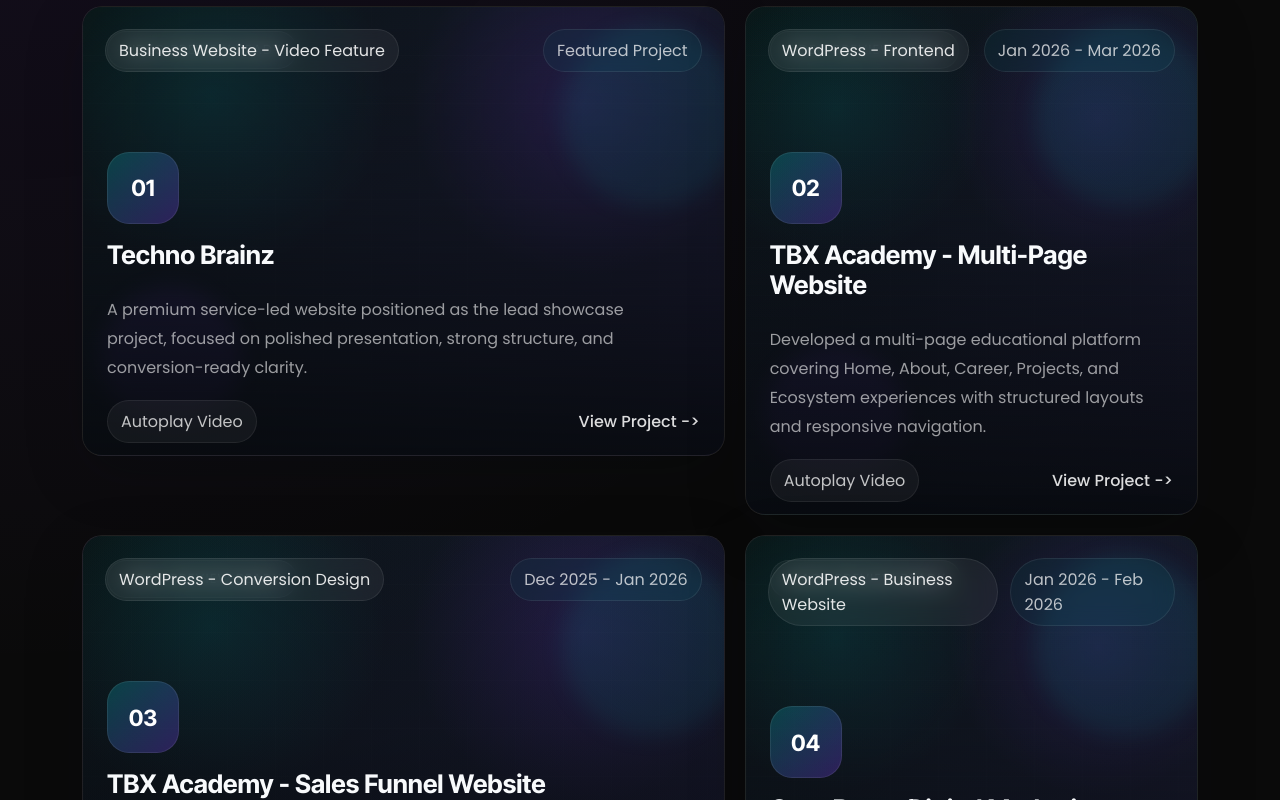
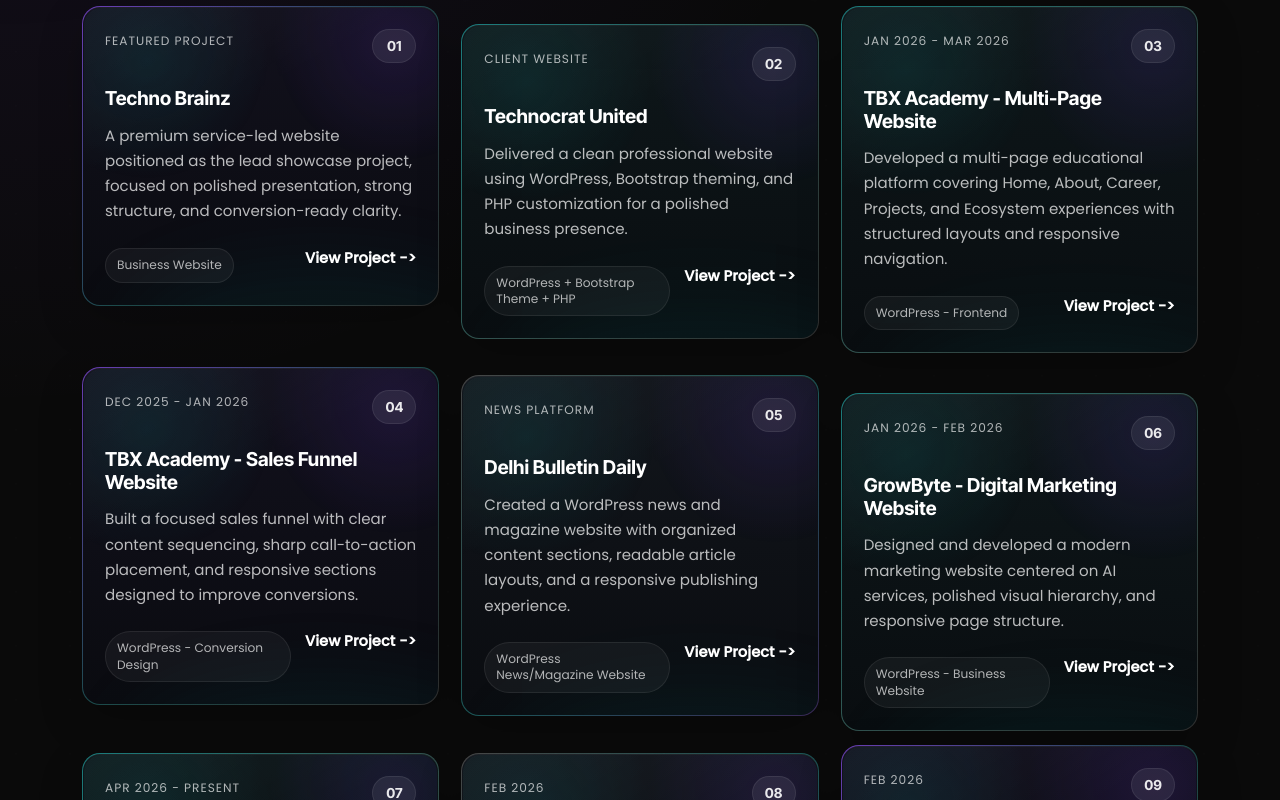
Before and after one commit to iShubham1111/shubham1111x, a React (Vite) app: page / in a window 1280 px wide. Shown: the part 4920-5720 px from the top of the page. Built offline with nearby package versions, Linux system fonts and the light colour scheme.

Commit message:
fix projects section and add new projects

```diff
--- a/src/App.jsx
+++ b/src/App.jsx
@@ -24,14 +24,19 @@
     name: "Techno Brainz",
     url: "https://technobrainz.in/",
     period: "Featured Project",
-    type: "Business Website - Video Feature",
+    type: "Business Website",
     summary:
       "A premium service-led website positioned as the lead showcase project, focused on polished presentation, strong structure, and conversion-ready clarity.",
-    mediaType: "video",
-    mediaSrc: "",
-    featured: true,
     tone: "purple",
-    size: "span-7",
+  },
+  {
+    name: "Technocrat United",
+    url: "https://technocratunited.com/",
+    period: "Client Website",
+    type: "WordPress + Bootstrap Theme + PHP",
+    summary:
+      "Delivered a clean professional website using WordPress, Bootstrap theming, and PHP customization for a polished business presence.",
+    tone: "teal",
   },
   {
     name: "TBX Academy - Multi-Page Website",
@@ -40,10 +45,7 @@
     type: "WordPress - Frontend",
     summary:
       "Developed a multi-page educational platform covering Home, About, Career, Projects, and Ecosystem experiences with structured layouts and responsive navigation.",
-    mediaType: "video",
-    mediaSrc: "",
     tone: "teal",
-    size: "span-5",
   },
   {
     name: "TBX Academy - Sales Funnel Website",
@@ -52,10 +54,16 @@
     type: "WordPress - Conversion Design",
     summary:
       "Built a focused sales funnel with clear content sequencing, sharp call-to-action placement, and responsive sections designed to improve conversions.",
-    mediaType: "video",
-    mediaSrc: "",
     tone: "purple",
-    size: "span-7",
+  },
+  {
+    name: "Delhi Bulletin Daily",
+    url: "https://delhibulletindaily.com/",
+    period: "News Platform",
+    type: "WordPress News/Magazine Website",
+    summary:
+      "Created a WordPress news and magazine website with organized content sections, readable article layouts, and a responsive publishing experience.",
+    tone: "neutral",
   },
   {
     name: "GrowByte - Digital Marketing Website",
@@ -64,10 +72,16 @@
     type: "WordPress - Business Website",
     summary:
       "Designed and developed a modern marketing website centered on AI services, polished visual hierarchy, and responsive page structure.",
-    mediaType: "image",
-    mediaSrc: "",
     tone: "teal",
-    size: "span-5",
+  },
+  {
+    name: "Faizanwer - Professional Portfolio Website",
+    url: "https://faizanwer.com/",
+    period: "Apr 2026 - Present",
+    type: "Portfolio - In Progress",
+    summary:
+      "Developing a conversion-oriented personal brand website tailored for AI education, professional positioning, and digital transformation storytelling.",
+    tone: "teal",
   },
   {
     name: "MeriDelhi - Content/Article Website",
@@ -77,7 +91,6 @@
     summary:
       "Created a content-first website with a cleaner reading experience, stronger information structure, and improved readability across devices.",
     tone: "neutral",
-    size: "span-4",
   },
   {
     name: "Hasan Associate - Law Firm Website",
@@ -87,19 +100,6 @@
     summary:
       "Built a trust-focused law firm website with concise messaging, refined sections, and a clearer path to important service information.",
     tone: "purple",
-    size: "span-4",
-  },
-  {
-    name: "Faizanwer - Professional Portfolio Website",
-    url: "https://faizanwer.com/",
-    period: "Apr 2026 - Present",
-    type: "Portfolio - In Progress",
-    summary:
-      "Developing a conversion-oriented personal brand website tailored for AI education, professional positioning, and digital transformation storytelling.",
-    mediaType: "image",
-    mediaSrc: "",
-    tone: "teal",
-    size: "span-4",
   },
   {
     name: "My First Portfolio Website",
@@ -109,7 +109,6 @@
     summary:
       "Designed and launched an earlier portfolio website to present my frontend skills, design direction, and project selection.",
     tone: "neutral",
-    size: "span-6",
   },
   {
     name: "SK Movie - React Movie Website",
@@ -119,7 +118,6 @@
     summary:
       "Built a movie browsing experience in React and Vite with API-driven content, dynamic layouts, and responsive browsing flows.",
     tone: "purple",
-    size: "span-6",
   },
   {
     name: "ShubhamCart11 - E-commerce Website",
@@ -128,10 +126,7 @@
     type: "HTML - CSS - JavaScript",
     summary:
       "Created a foundational e-commerce project focused on product layouts, interactive shopping flows, and core frontend implementation.",
-    mediaType: "profile.png",
-    mediaSrc: "",
     tone: "teal",
-    size: "span-5",
   },
   {
     name: "PlantZone - Frontend Project",
@@ -140,10 +135,7 @@
     type: "Frontend - Beginner Project",
     summary:
       "An early frontend build focused on layout fundamentals, visual styling, and practical hands-on implementation of core web skills.",
-    mediaType: "image",
-    mediaSrc: "",
     tone: "purple",
-    size: "span-7",
   },
 ];
 
--- a/src/components/Projects/Projects.css
+++ b/src/components/Projects/Projects.css
@@ -1,331 +1,291 @@
 .projects-section {
+  position: relative;
   overflow: hidden;
+  isolation: isolate;
 }
 
-.projects-mosaic {
+.projects-section .container {
+  position: relative;
+  z-index: 1;
+}
+
+.projects-grid-pattern {
+  position: absolute;
+  inset: 0;
+  z-index: 0;
+  pointer-events: none;
+  background-image:
+    linear-gradient(rgba(255, 255, 255, 0.045) 1px, transparent 1px),
+    linear-gradient(90deg, rgba(255, 255, 255, 0.035) 1px, transparent 1px);
+  background-size: 54px 54px;
+  mask-image: linear-gradient(180deg, transparent 0%, #000 18%, #000 82%, transparent 100%);
+  opacity: 0.34;
+  animation: projectGridDrift 24s linear infinite;
+}
+
+.projects-grid {
   display: grid;
-  grid-template-columns: repeat(12, minmax(0, 1fr));
-  gap: 20px;
+  grid-template-columns: repeat(3, minmax(0, 1fr));
+  gap: 22px;
+  align-items: start;
 }
 
 .project-card {
-  perspective: 1200px;
+  min-width: 0;
 }
 
-.project-card.span-4 {
-  grid-column: span 4;
+.project-card:nth-child(4n + 2) {
+  margin-top: 18px;
 }
 
-.project-card.span-5 {
-  grid-column: span 5;
-}
-
-.project-card.span-6 {
-  grid-column: span 6;
-}
-
-.project-card.span-7 {
-  grid-column: span 7;
+.project-card:nth-child(5n + 4) {
+  margin-top: -8px;
 }
 
 .project-card-link {
   position: relative;
-  display: block;
-  min-height: 340px;
+  display: flex;
+  min-height: 284px;
+  flex-direction: column;
+  gap: 24px;
   overflow: hidden;
-  border-radius: 20px;
+  padding: 22px;
+  color: #ffffff;
+  text-decoration: none;
+  border: 1px solid rgba(255, 255, 255, 0.08);
+  border-radius: 18px;
   background:
-    linear-gradient(180deg, rgba(12, 14, 18, 0.92), rgba(10, 10, 10, 0.98)),
-    #0a0a0a;
+    linear-gradient(#11151d, #0b0d12) padding-box,
+    linear-gradient(135deg, rgba(6, 148, 148, 0.7), rgba(124, 58, 237, 0.55), rgba(255, 255, 255, 0.08)) border-box;
+  box-shadow:
+    0 16px 46px rgba(0, 0, 0, 0.2),
+    inset 0 1px 0 rgba(255, 255, 255, 0.06);
   transition:
-    transform 0.45s ease,
-    box-shadow 0.45s ease,
-    border-color 0.45s ease;
-  transform-style: preserve-3d;
+    transform 0.35s ease,
+    border-color 0.35s ease,
+    box-shadow 0.35s ease;
 }
 
-.project-card.is-featured .project-card-link {
-  min-height: 420px;
+.project-card:nth-child(3n + 1) .project-card-link {
+  min-height: 300px;
 }
 
-.project-card:hover .project-card-link {
-  transform: translateY(-8px) rotateX(2.5deg) rotateY(-2.5deg);
-  box-shadow:
-    0 24px 60px rgba(2, 8, 16, 0.28),
-    0 0 32px rgba(6, 148, 148, 0.08);
-  border-color: rgba(125, 246, 239, 0.14);
+.project-card:nth-child(3n + 2) .project-card-link {
+  min-height: 266px;
+}
+
+.project-card:nth-child(3n + 3) .project-card-link {
+  min-height: 286px;
 }
 
 .project-card-link::before {
   content: "";
   position: absolute;
-  inset: auto auto 0 0;
-  width: 100%;
-  height: 3px;
-  background: linear-gradient(90deg, #069494 0%, #7c3aed 100%);
+  inset: 0 auto 0 0;
+  width: 3px;
+  background: linear-gradient(180deg, rgba(125, 246, 239, 0), rgba(125, 246, 239, 0.95), rgba(124, 58, 237, 0));
   opacity: 0;
   transition: opacity 0.35s ease;
-  z-index: 3;
+}
+
+.project-card-link::after {
+  content: "";
+  position: absolute;
+  inset: 1px;
+  border-radius: 17px;
+  background:
+    radial-gradient(circle at 18% 18%, rgba(6, 148, 148, 0.16), transparent 32%),
+    radial-gradient(circle at 88% 12%, rgba(124, 58, 237, 0.16), transparent 30%),
+    linear-gradient(150deg, rgba(255, 255, 255, 0.045), transparent 38%);
+  opacity: 0.76;
+  pointer-events: none;
+}
+
+.project-card-link > * {
+  position: relative;
+  z-index: 1;
+}
+
+.project-card-glow {
+  position: absolute;
+  inset: auto -22% -38% 12%;
+  z-index: 0;
+  height: 150px;
+  border-radius: 50%;
+  background: rgba(6, 148, 148, 0.16);
+  filter: blur(42px);
+  opacity: 0.6;
+  transition:
+    opacity 0.35s ease,
+    transform 0.35s ease;
+}
+
+.project-card:hover .project-card-link {
+  transform: translateY(-7px);
+  border-color: rgba(125, 246, 239, 0.42);
+  box-shadow:
+    0 22px 54px rgba(0, 0, 0, 0.32),
+    0 0 32px rgba(6, 148, 148, 0.12),
+    inset 0 1px 0 rgba(255, 255, 255, 0.1);
 }
 
 .project-card:hover .project-card-link::before {
   opacity: 1;
 }
 
-.project-media-wrap {
-  position: relative;
-  height: 100%;
-  min-height: inherit;
+.project-card:hover .project-card-glow {
+  opacity: 0.95;
+  transform: translate3d(0, -12px, 0) scale(1.08);
 }
 
-.project-media-element,
-.project-media-fallback {
-  position: absolute;
-  inset: 0;
-  width: 100%;
-  height: 100%;
-}
-
-.project-media-element {
-  object-fit: cover;
-  transition: transform 0.7s ease;
-}
-
-.project-card:hover .project-media-element,
-.project-card:hover .project-media-fallback {
-  transform: scale(1.04);
-}
-
-.project-media-fallback {
-  overflow: hidden;
-  background:
-    radial-gradient(circle at 20% 20%, rgba(6, 148, 148, 0.22), transparent 28%),
-    radial-gradient(circle at 78% 22%, rgba(124, 58, 237, 0.22), transparent 28%),
-    linear-gradient(135deg, rgba(10, 10, 10, 0.82), rgba(19, 25, 35, 0.96));
-  transition: transform 0.7s ease;
-}
-
-.project-media-fallback span {
-  position: absolute;
-  top: 24px;
-  left: 24px;
-  z-index: 1;
-  padding: 8px 14px;
-  border-radius: 999px;
-  color: rgba(255, 255, 255, 0.86);
-  font-size: 0.82rem;
-  letter-spacing: 0.08em;
-  text-transform: uppercase;
-  background: rgba(255, 255, 255, 0.05);
-  border: 1px solid rgba(255, 255, 255, 0.08);
-}
-
-.project-fallback-grid {
-  position: absolute;
-  inset: 0;
-  background-image:
-    linear-gradient(rgba(255, 255, 255, 0.045) 1px, transparent 1px),
-    linear-gradient(90deg, rgba(255, 255, 255, 0.035) 1px, transparent 1px);
-  background-size: 48px 48px;
-  opacity: 0.28;
-}
-
-.project-fallback-orb {
-  position: absolute;
-  border-radius: 50%;
-  filter: blur(10px);
-}
-
-.project-fallback-orb.orb-one {
-  width: 180px;
-  height: 180px;
-  right: -18px;
-  top: 20px;
-  background: rgba(6, 148, 148, 0.18);
-}
-
-.project-fallback-orb.orb-two {
-  width: 140px;
-  height: 140px;
-  left: 18px;
-  bottom: 28px;
-  background: rgba(124, 58, 237, 0.16);
-}
-
-.project-gradient-overlay {
-  position: absolute;
-  inset: 0;
-  background:
-    linear-gradient(180deg, rgba(7, 10, 14, 0.16) 0%, rgba(7, 10, 14, 0.38) 42%, rgba(7, 10, 14, 0.92) 100%),
-    linear-gradient(135deg, rgba(6, 148, 148, 0.08), rgba(124, 58, 237, 0.12));
-  z-index: 1;
-}
-
-.project-topbar,
-.project-body {
-  position: relative;
-  z-index: 2;
-}
-
-.project-topbar {
+.project-card-head,
+.project-footer {
   display: flex;
   align-items: flex-start;
   justify-content: space-between;
-  gap: 12px;
-  padding: 22px 22px 0;
+  gap: 14px;
 }
 
-.project-tag,
-.project-period,
-.project-media-chip {
+.project-meta,
+.project-tag {
   display: inline-flex;
+  max-width: 72%;
   align-items: center;
-  padding: 8px 13px;
-  border-radius: 999px;
-  backdrop-filter: blur(10px);
-  border: 1px solid rgba(255, 255, 255, 0.08);
+  color: rgba(255, 255, 255, 0.68);
+  font-size: 0.76rem;
+  line-height: 1.35;
 }
 
-.project-tag,
-.project-media-chip {
-  background: rgba(255, 255, 255, 0.06);
-  color: rgba(255, 255, 255, 0.88);
-}
-
-.project-period {
-  color: rgba(255, 255, 255, 0.72);
-  background: rgba(6, 148, 148, 0.08);
+.project-meta {
+  padding-top: 4px;
+  text-transform: uppercase;
+  letter-spacing: 0.08em;
 }
 
 .project-index {
-  width: 72px;
-  height: 72px;
   display: inline-flex;
+  width: 44px;
+  height: 34px;
+  flex: 0 0 auto;
   align-items: center;
   justify-content: center;
-  border-radius: 22px;
+  border-radius: 999px;
+  color: rgba(255, 255, 255, 0.9);
   font-family: "Inter Tight", sans-serif;
-  font-size: 1.4rem;
+  font-size: 0.86rem;
   font-weight: 700;
-  color: #ffffff;
-  background: linear-gradient(135deg, rgba(6, 148, 148, 0.34), rgba(124, 58, 237, 0.3));
+  background: rgba(255, 255, 255, 0.07);
   box-shadow: inset 0 0 0 1px rgba(255, 255, 255, 0.08);
 }
 
-.project-body {
+.project-card-body {
   display: flex;
+  flex: 1;
   flex-direction: column;
-  justify-content: flex-end;
-  gap: 16px;
-  min-height: 100%;
-  padding: 80px 24px 24px;
+  gap: 13px;
 }
 
-.project-body h3 {
+.project-card-body h3 {
   margin: 0;
   font-family: "Inter Tight", sans-serif;
-  font-size: clamp(1.4rem, 2vw, 2rem);
+  font-size: clamp(1.18rem, 1.5vw, 1.45rem);
   line-height: 1.18;
+  letter-spacing: 0;
 }
 
-.project-body p {
-  max-width: 560px;
+.project-card-body p {
   margin: 0;
   color: rgba(255, 255, 255, 0.72);
-  line-height: 1.8;
-  transform: translateY(10px);
-  opacity: 0.82;
-  transition:
-    transform 0.4s ease,
-    opacity 0.4s ease;
+  font-size: 0.94rem;
+  line-height: 1.68;
 }
 
-.project-footer {
-  display: flex;
-  align-items: center;
-  justify-content: space-between;
-  gap: 16px;
-  transform: translateY(12px);
-  opacity: 0.86;
-  transition:
-    transform 0.4s ease,
-    opacity 0.4s ease;
+.project-tag {
+  padding: 8px 11px;
+  border: 1px solid rgba(255, 255, 255, 0.08);
+  border-radius: 999px;
+  background: rgba(255, 255, 255, 0.045);
 }
 
 .project-cta {
+  flex: 0 0 auto;
   color: #ffffff;
-  font-weight: 500;
+  font-size: 0.92rem;
+  font-weight: 600;
+  transition:
+    color 0.35s ease,
+    transform 0.35s ease;
 }
 
 .project-cta::after {
   content: " ->";
 }
 
-.project-card:hover .project-body p,
-.project-card:hover .project-footer {
-  transform: translateY(0);
-  opacity: 1;
+.project-card:hover .project-cta {
+  color: #7df6ef;
+  transform: translateX(3px);
 }
 
 .tone-teal .project-card-link {
   background:
-    linear-gradient(180deg, rgba(8, 18, 20, 0.92), rgba(10, 10, 10, 0.98)),
-    #0a0a0a;
+    linear-gradient(#0e171a, #090d10) padding-box,
+    linear-gradient(135deg, rgba(6, 148, 148, 0.75), rgba(90, 220, 205, 0.28), rgba(255, 255, 255, 0.08)) border-box;
 }
 
 .tone-purple .project-card-link {
   background:
-    linear-gradient(180deg, rgba(13, 12, 22, 0.92), rgba(10, 10, 10, 0.98)),
-    #0a0a0a;
+    linear-gradient(#12111d, #0a0b10) padding-box,
+    linear-gradient(135deg, rgba(124, 58, 237, 0.72), rgba(6, 148, 148, 0.36), rgba(255, 255, 255, 0.08)) border-box;
+}
+
+.tone-neutral .project-card-link {
+  background:
+    linear-gradient(#12161c, #0a0c10) padding-box,
+    linear-gradient(135deg, rgba(255, 255, 255, 0.18), rgba(6, 148, 148, 0.46), rgba(124, 58, 237, 0.28)) border-box;
+}
+
+@keyframes projectGridDrift {
+  from {
+    background-position: 0 0;
+    transform: translateY(0);
+  }
+
+  to {
+    background-position: 54px 54px;
+    transform: translateY(-28px);
+  }
 }
 
 @media (max-width: 992px) {
-  .projects-mosaic {
+  .projects-grid {
     grid-template-columns: repeat(2, minmax(0, 1fr));
+    gap: 20px;
   }
 
-  .project-card.span-4,
-  .project-card.span-5,
-  .project-card.span-6,
-  .project-card.span-7 {
-    grid-column: span 1;
+  .project-card:nth-child(n) {
+    margin-top: 0;
   }
 
-  .project-card.is-featured {
-    grid-column: 1 / -1;
-  }
-
-  .project-card-link,
-  .project-card.is-featured .project-card-link {
-    min-height: 340px;
+  .project-card:nth-child(2n + 2) {
+    margin-top: 18px;
   }
 }
 
 @media (max-width: 768px) {
-  .projects-mosaic {
+  .projects-grid {
     grid-template-columns: 1fr;
   }
 
-  .project-card.span-4,
-  .project-card.span-5,
-  .project-card.span-6,
-  .project-card.span-7,
-  .project-card.is-featured {
-    grid-column: auto;
+  .project-card:nth-child(n) {
+    margin-top: 0;
   }
 
   .project-card-link,
-  .project-card.is-featured .project-card-link {
-    min-height: 320px;
-  }
-
-  .project-topbar {
-    flex-direction: column;
-    align-items: flex-start;
-  }
-
-  .project-body {
-    padding: 60px 20px 20px;
+  .project-card:nth-child(3n + 1) .project-card-link,
+  .project-card:nth-child(3n + 2) .project-card-link,
+  .project-card:nth-child(3n + 3) .project-card-link {
+    min-height: 250px;
+    padding: 20px;
   }
 
   .project-footer {
@@ -333,10 +293,8 @@
     align-items: flex-start;
   }
 
-  .project-index {
-    width: 60px;
-    height: 60px;
-    border-radius: 18px;
-    font-size: 1.2rem;
+  .project-meta,
+  .project-tag {
+    max-width: 100%;
   }
 }
--- a/src/components/Projects/Projects.jsx
+++ b/src/components/Projects/Projects.jsx
@@ -1,45 +1,9 @@
 import "./Projects.css";
-
-function ProjectMedia({ project }) {
-  if (project.mediaSrc && project.mediaType === "video") {
-    return (
-      <video
-        autoPlay
-        className="project-media-element"
-        loop
-        muted
-        playsInline
-        preload="metadata"
-      >
-        <source src={project.mediaSrc} />
-      </video>
-    );
-  }
-
-  if (project.mediaSrc && project.mediaType === "image") {
-    return (
-      <img
-        alt={project.name}
-        className="project-media-element"
-        loading="lazy"
-        src={project.mediaSrc}
-      />
-    );
-  }
-
-  return (
-    <div className={`project-media-fallback ${project.mediaType || "default"}`}>
-      <span>{project.mediaType === "video" ? "Video Preview Ready" : "Image Preview Ready"}</span>
-      <div className="project-fallback-orb orb-one"></div>
-      <div className="project-fallback-orb orb-two"></div>
-      <div className="project-fallback-grid"></div>
-    </div>
-  );
-}
 
 function Projects({ items }) {
   return (
     <section className="section-shell section-dark projects-section" id="projects" data-nav-theme="dark">
+      <div className="projects-grid-pattern" aria-hidden="true"></div>
       <div className="container">
         <div className="section-heading reveal" data-reveal>
           <span className="eyebrow">Projects</span>
@@ -52,44 +16,32 @@
           </p>
         </div>
 
-        <div className="projects-mosaic">
+        <div className="projects-grid">
           {items.map((project, index) => (
             <article
-              className={`project-card ${project.size} ${project.featured ? "is-featured" : ""} tone-${project.tone || "neutral"} reveal`}
+              className={`project-card tone-${project.tone || "neutral"} reveal`}
               data-reveal
               key={`${project.name}-${project.period}`}
               style={{ transitionDelay: `${index * 0.06}s` }}
             >
               <a
-                className="project-card-link panel"
+                className="project-card-link"
                 href={project.url}
                 rel="noreferrer"
                 target="_blank"
               >
-                <div className="project-media-wrap">
-                  <ProjectMedia project={project} />
-                  <div className="project-gradient-overlay"></div>
-
-                  <div className="project-topbar">
-                    <span className="project-tag">{project.type}</span>
-                    <span className="project-period">{project.period}</span>
-                  </div>
-
-                  <div className="project-body">
-                    <span className="project-index">{String(index + 1).padStart(2, "0")}</span>
-                    <h3>{project.name}</h3>
-                    <p>{project.summary}</p>
-                    <div className="project-footer">
-                      <span className="project-media-chip">
-                        {project.mediaType === "video"
-                          ? "Autoplay Video"
-                          : project.mediaType === "image"
-                            ? "Image Preview"
-                            : "Project Overview"}
-                      </span>
-                      <span className="project-cta">View Project</span>
-                    </div>
-                  </div>
+                <div className="project-card-glow"></div>
+                <div className="project-card-head">
+                  <span className="project-meta">{project.period}</span>
+                  <span className="project-index">{String(index + 1).padStart(2, "0")}</span>
+                </div>
+                <div className="project-card-body">
+                  <h3>{project.name}</h3>
+                  <p>{project.summary}</p>
+                </div>
+                <div className="project-footer">
+                  <span className="project-tag">{project.type}</span>
+                  <span className="project-cta">View Project</span>
                 </div>
               </a>
             </article>
```
